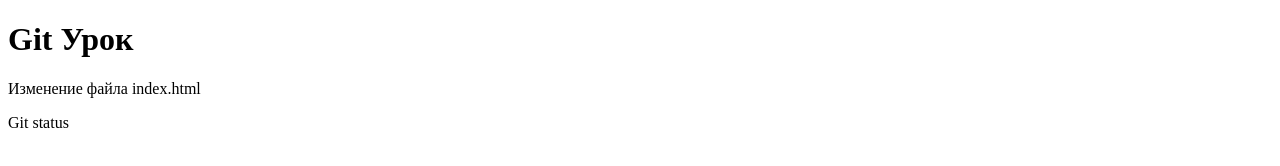
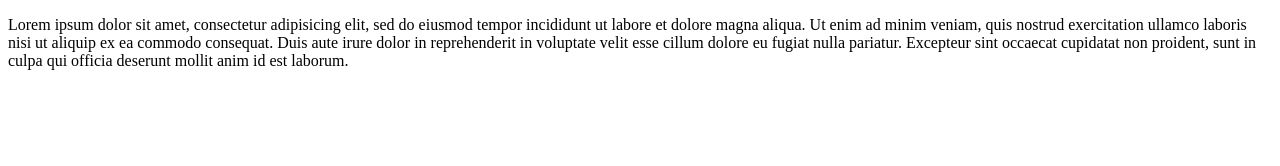
Before and after one commit to leonidYralsev/git, a plain HTML site: page index.html in a window 1280 px wide. Drawn offline with Linux system fonts and the light colour scheme.

Commit message:
third commit

```diff
--- a/index.html
+++ b/index.html
@@ -7,8 +7,6 @@
   <title>Document</title>
 </head>
 <body>
-  <h1>Git Урок</h1>
-  <p>Изменение файла index.html </p>
-  <p>Git status</p>
+  <p>Lorem ipsum dolor sit amet, consectetur adipisicing elit, sed do eiusmod tempor incididunt ut labore et dolore magna aliqua. Ut enim ad minim veniam, quis nostrud exercitation ullamco laboris nisi ut aliquip ex ea commodo consequat. Duis aute irure dolor in reprehenderit in voluptate velit esse cillum dolore eu fugiat nulla pariatur. Excepteur sint occaecat cupidatat non proident, sunt in culpa qui officia deserunt mollit anim id est laborum.</p>
 </body>
 </html>
```
